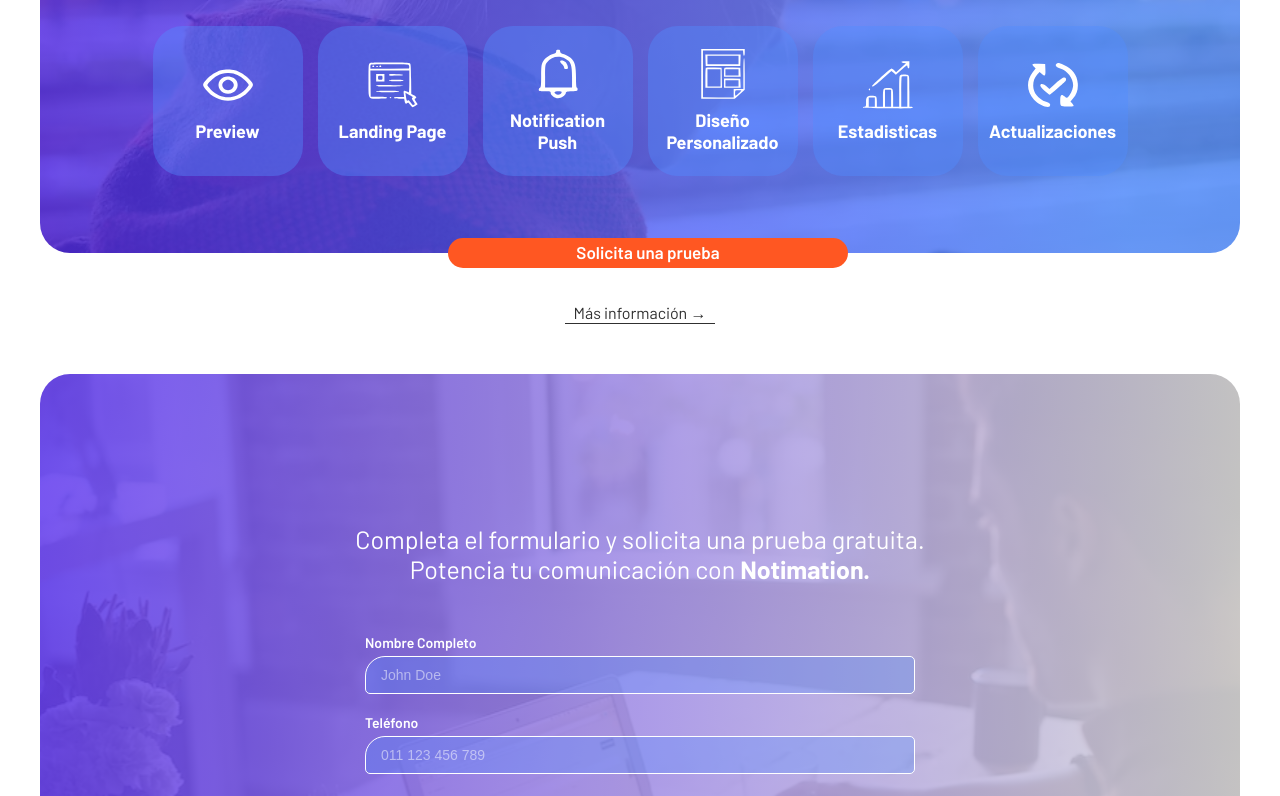
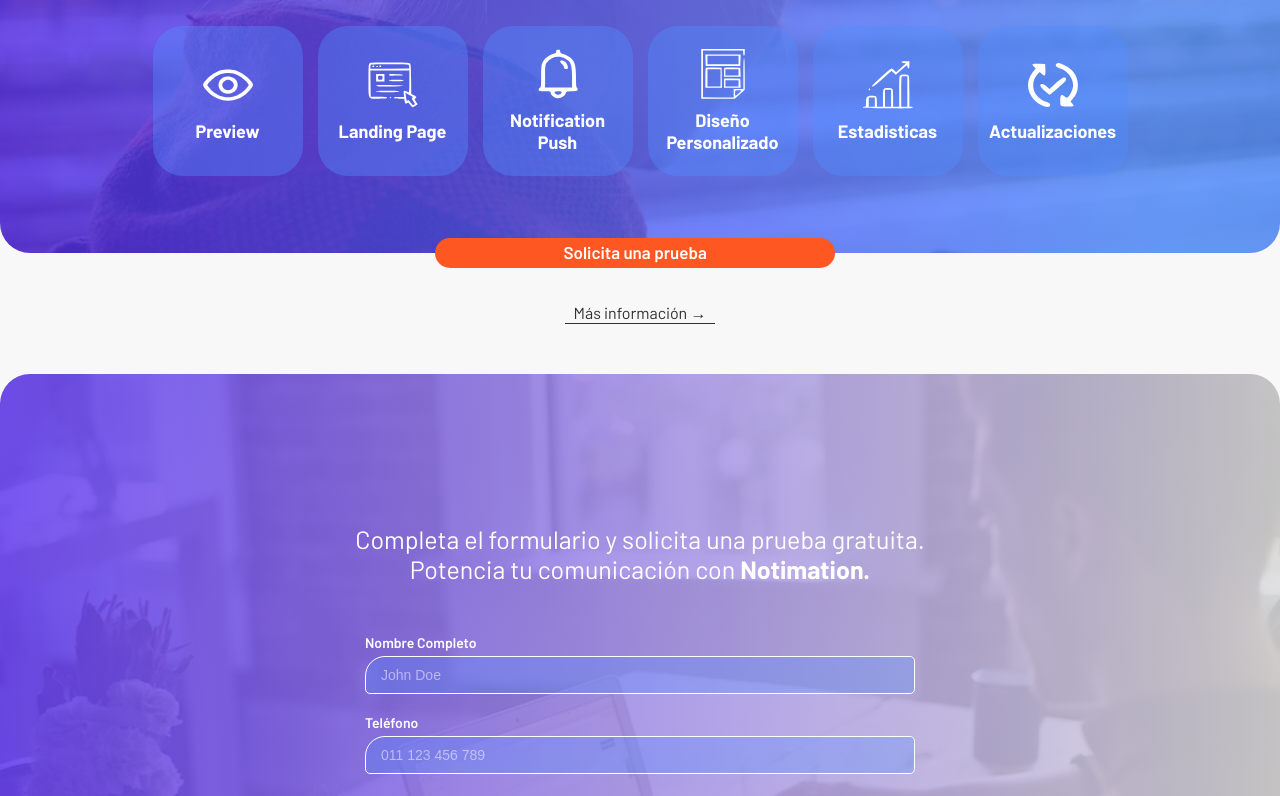
Before and after one commit to gszcode/Landing, a Next.js app: page / in a window 1280 px wide. Shown: the part 978-1774 px from the top of the page. Built offline with nearby package versions, Linux system fonts and the light colour scheme.

Commit message:
remove margin and max-width

```diff
--- a/src/app/globals.scss
+++ b/src/app/globals.scss
@@ -10,7 +10,7 @@
 
 html,
 body {
-  max-width: $max-width;
   overflow-x: hidden;
   margin: 12px auto;
+  background-color: #f8f8f8;
 }
```
